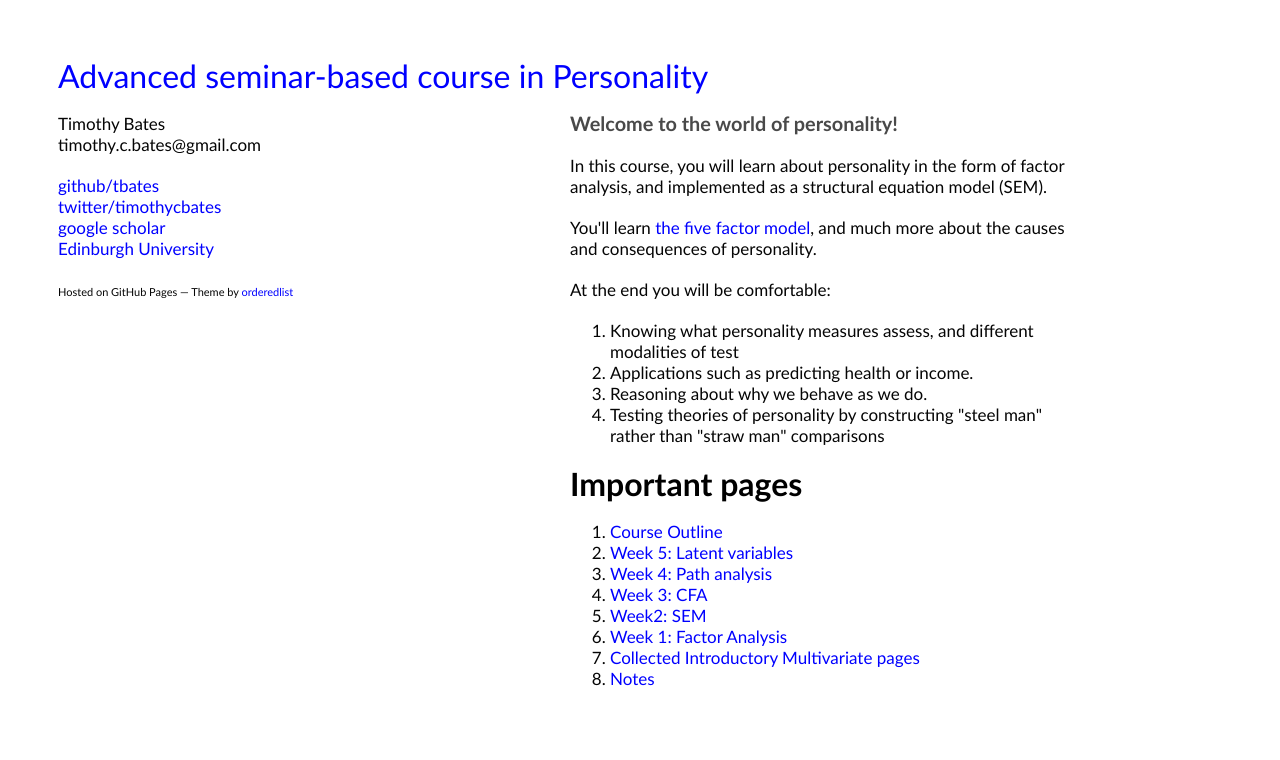
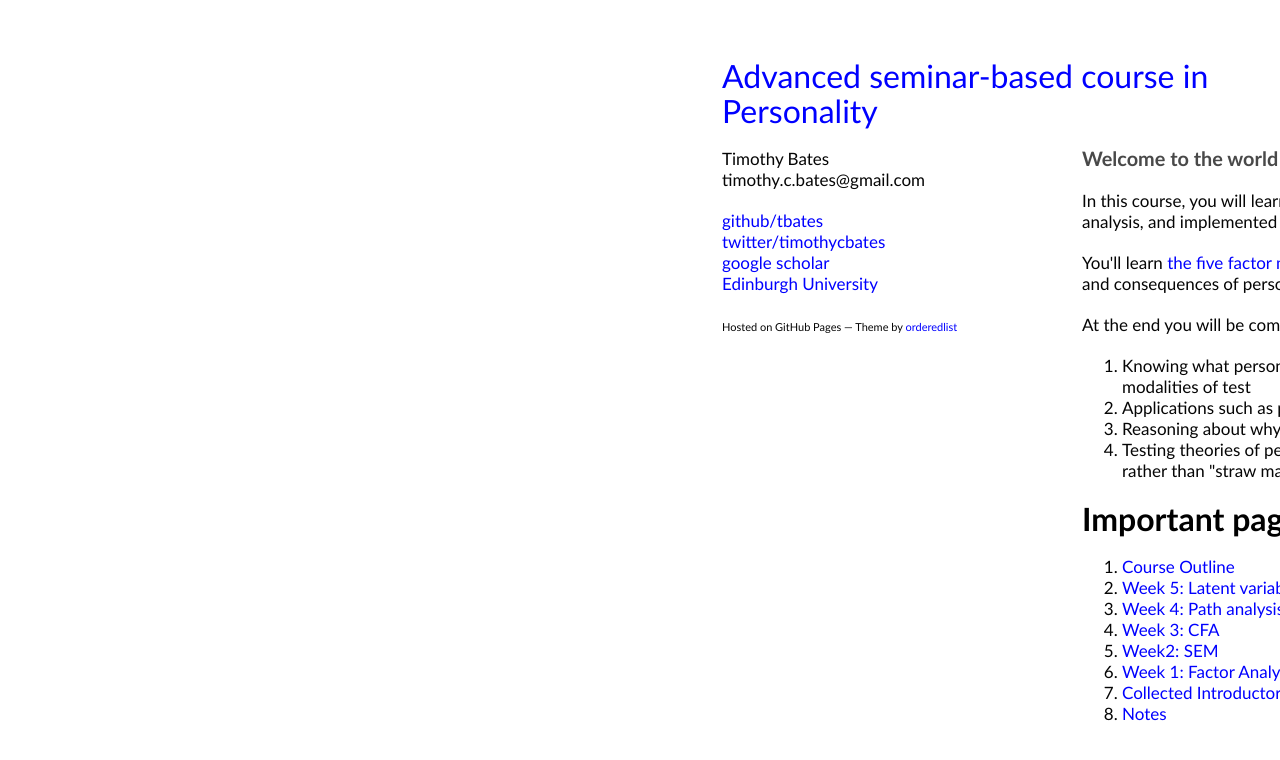
Before and after one commit to tbates/Seminar_in_Personality, a Jekyll site: the page built from index.html, in a window 1280 px wide. Shown: the top 760 px of the page. Built offline with Jekyll 4.4.1, drawn with Linux system fonts in a browser that asks for light colours.

Commit message:
Mucking around in html

```diff
--- a/_layouts/default.html
+++ b/_layouts/default.html
@@ -6,19 +6,13 @@
 		{% feed_meta %}
 	    <title>{{ page.title }}</title>
 	    <meta name="viewport" content="width=device-width, initial-scale=1, user-scalable=no">
-        <!-- syntax highlighting CSS -->
-        <!-- <link rel="stylesheet" href="/css/syntax.css"> -->
-        <!-- Custom CSS -->
-        <!-- <link rel="stylesheet" href="/css/main.css"> -->
 		<link rel="stylesheet" href="/stylesheets/styles.css">
 		<link rel="stylesheet" href="/stylesheets/pygment_trac.css">
 		<link rel="stylesheet" href="/stylesheets/sidebox.css">
-		<!--[if lt IE 9]>
-		<script src="//html5shiv.googlecode.com/svn/trunk/html5.js"></script>
-		<![endif]-->
 	</head>
 
 	<body>
+		<section>
 	    <div class="site">
 	      <div class="header">
 	        <h1 class="title"><a href="/">{{ site.name }}</a></h1>
```
Lines whose indentation alone changed are shown as unchanged.
